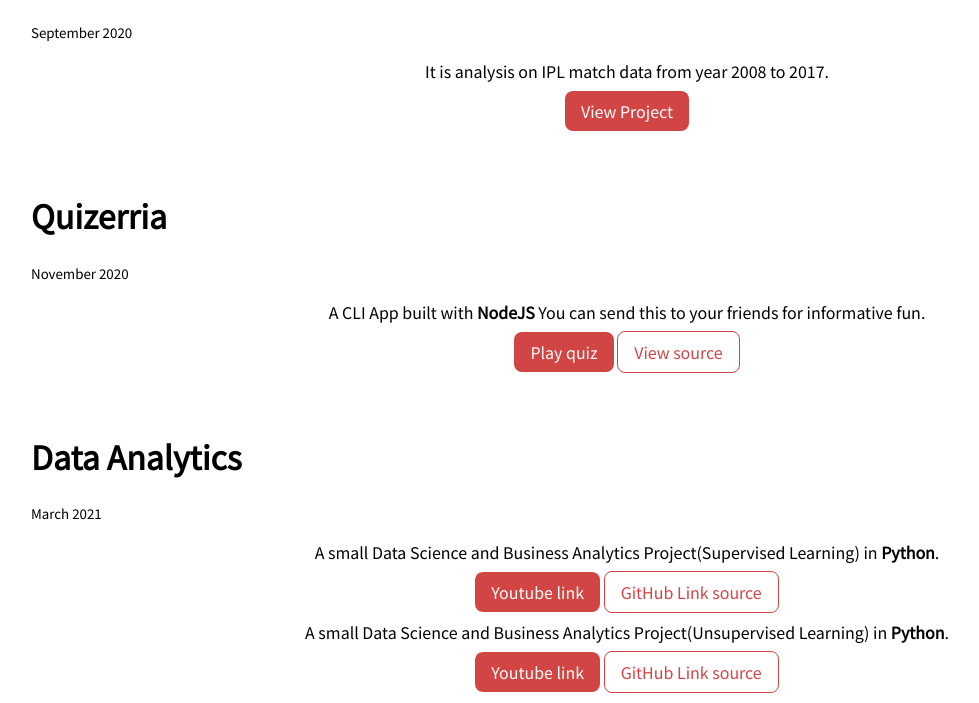
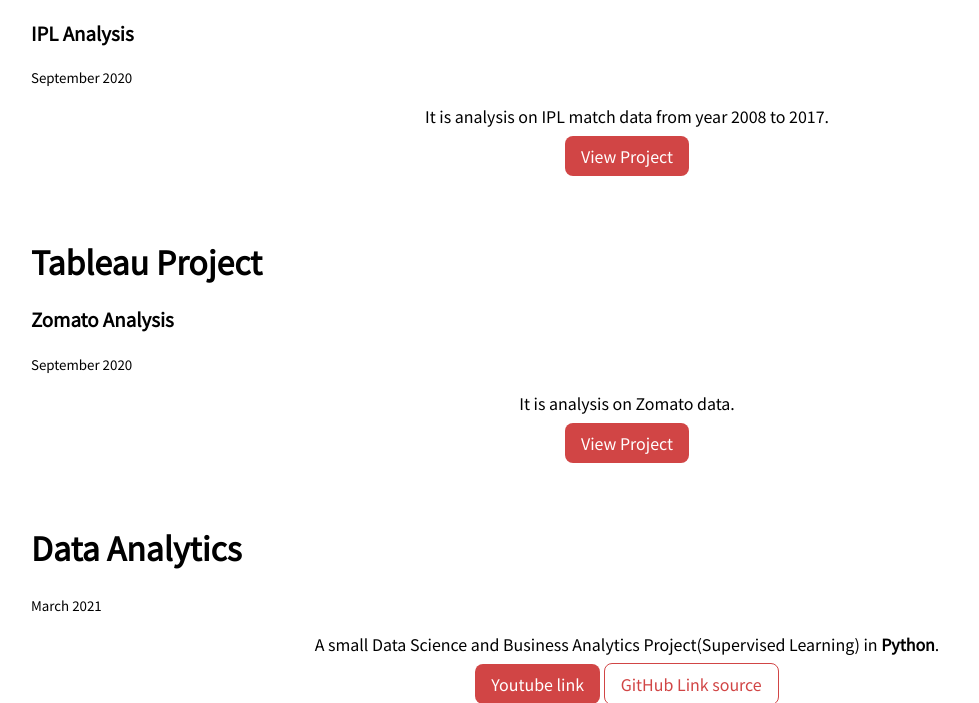
Before and after one commit to Gauri-Vish/My-website, a plain HTML site: page projects.html in a window 1280 px wide. Shown: the part 736-1439 px from the top of the page, without its empty margins (33-1012 px from the left). Drawn offline with Linux system fonts and the light colour scheme.

Commit message:
Update projects.html

```diff
--- a/projects.html
+++ b/projects.html
@@ -36,6 +36,7 @@
 
             <li class="spaceout">
                 <h1>Tableau Project</h1>
+                <h3>IPL Analysis</h3>
                 <small>September 2020</small>
                     <div class="container Container">
 
@@ -44,19 +45,15 @@
 
                     </div>
 
-                <h1>Quizerria</h1>
+                <h1>Tableau Project</h1>
+                <h3>Zomato Analysis</h3>
+                <small>September 2020</small>
+                    <div class="container Container">
 
-                <small>November 2020</small>
-                <div class="container Container">
+                   <p>It is analysis on Zomato data.</p>
+                    <a class="link primary-link" href="https://public.tableau.com/app/profile/gauri8550/viz/ZomatoEDA_16578946305530/Story1">View Project</a>
 
-                    <p>A CLI App built with <strong>NodeJS</strong> You can send this to your friends for informative fun.</p>
-
-
-                    <a class="link primary-link" href="https://repl.it/@Gau1999/Quizzeria-2#index.js">Play quiz</a>
-                    <a class="link secondary-link" href="https://github.com/gaurivish9920/Quizzeria-2">View source</a>
-
-
-                </div>
+                    </div>
 
                 <h1>Data Analytics</h1>
 
```
